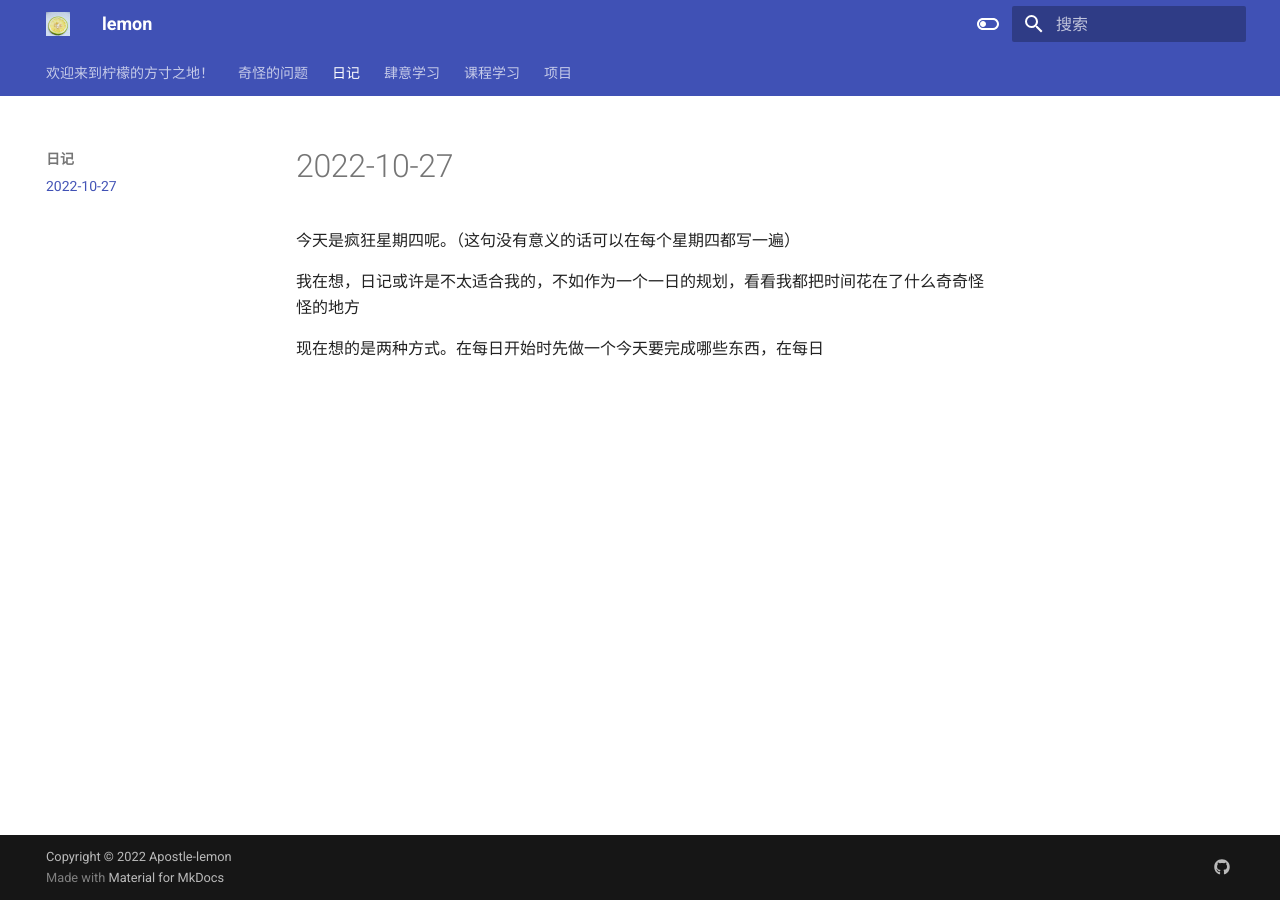
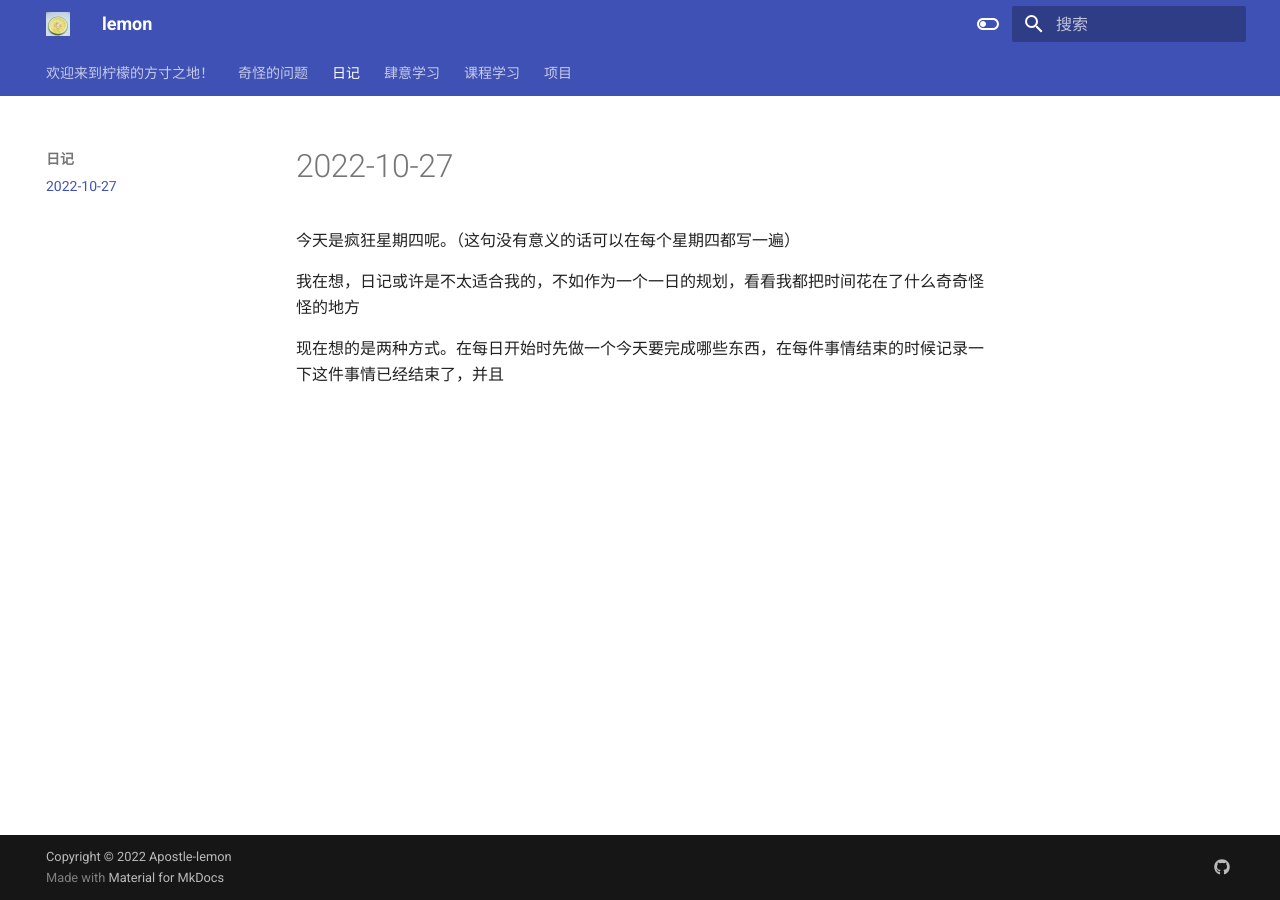
Before and after one commit to Apostle-lemon/Apostle-lemon.github.io, an MkDocs documentation site: the page built from docs/日记/2022-10-27.md, in a window 1280 px wide. Built offline with MkDocs 1.6.1 and Material for MkDocs 9.7.7, drawn with Linux system fonts in a browser that asks for light colours.

Commit message:
vault backup: 2022-10-27 23:42:53
Affected files:
docs/日记/2022-10-27.md

```diff
--- a/docs/日记/2022-10-27.md
+++ b/docs/日记/2022-10-27.md
@@ -4,4 +4,4 @@
 
 我在想，日记或许是不太适合我的，不如作为一个一日的规划，看看我都把时间花在了什么奇奇怪怪的地方
 
-现在想的是两种方式。在每日开始时先做一个今天要完成哪些东西，在每日
+现在想的是两种方式。在每日开始时先做一个今天要完成哪些东西，在每件事情结束的时候记录一下这件事情已经结束了，并且
```
